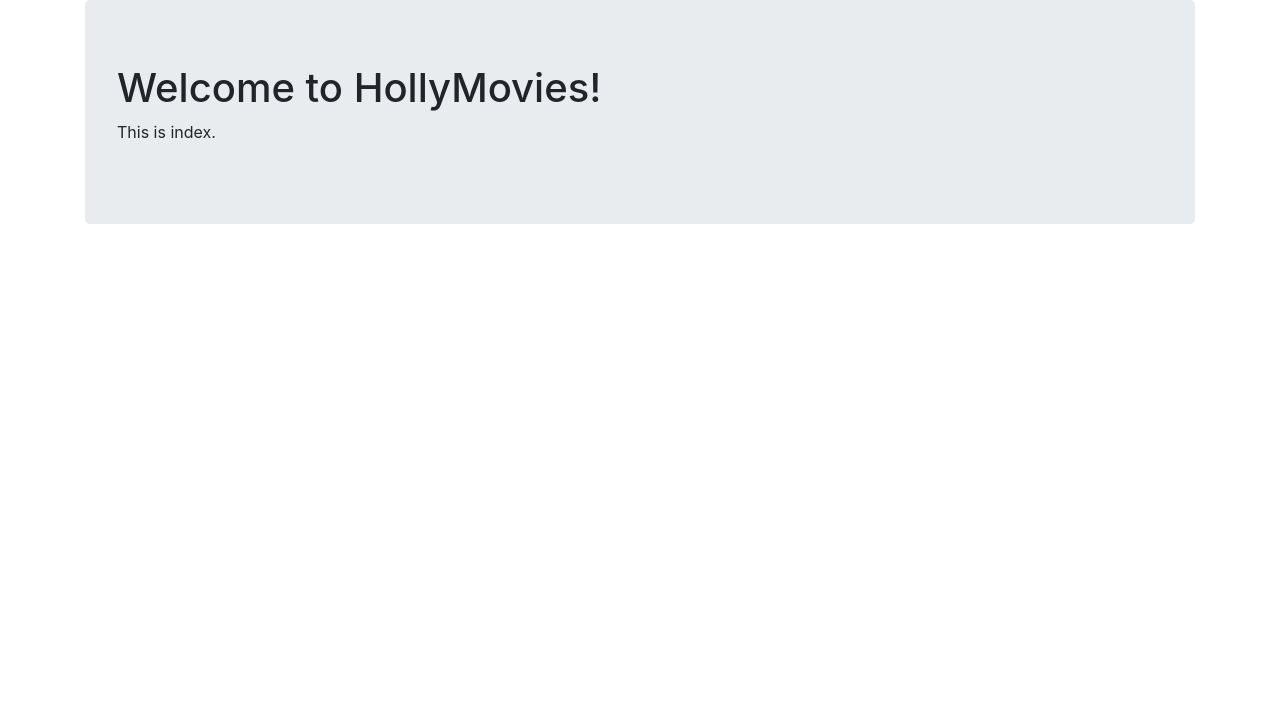
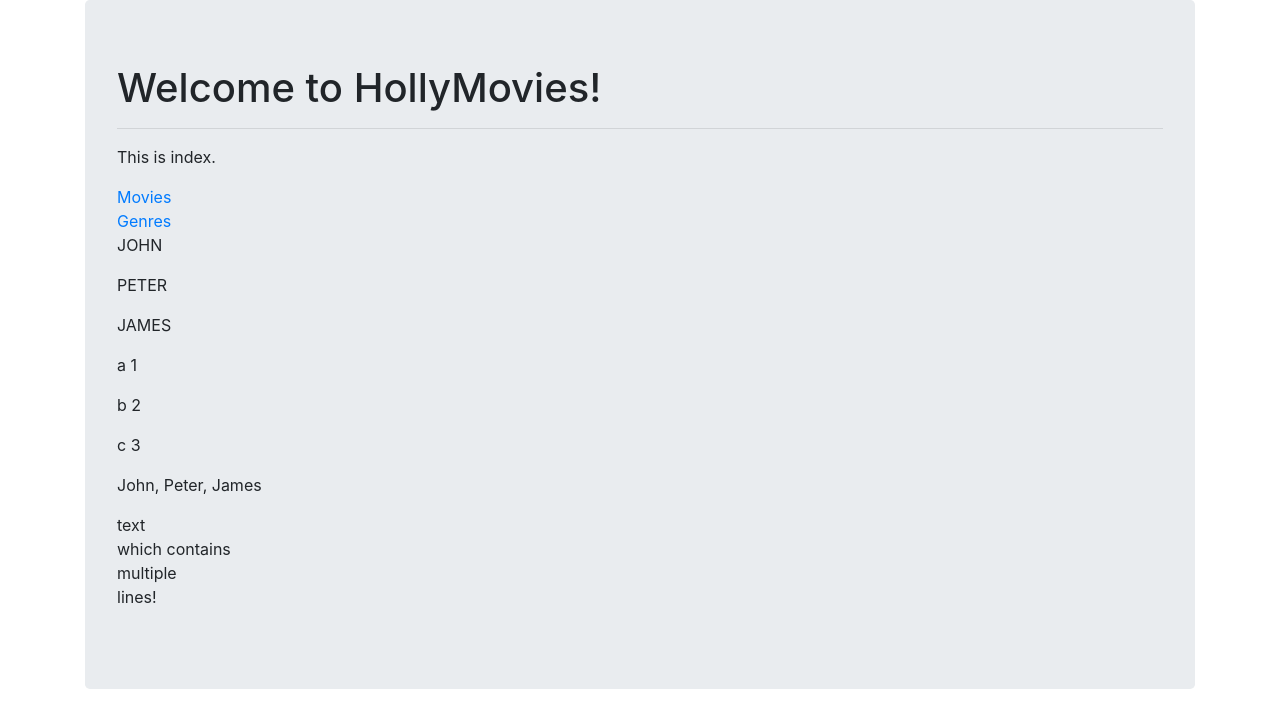
Before and after one commit to silox/sda-backend, a Django app: page / in a window 1280 px wide. Shown: the part 56-784 px from the top of the page. Run offline with Django 4.2, Linux system fonts and the light colour scheme; tables that the repository leaves empty hold one stand-in row (values such as "Sample post"); some libraries are stand-ins or nearby versions.

Commit message:
Add better index page

```diff
--- a/viewer/templates/index.html
+++ b/viewer/templates/index.html
@@ -2,5 +2,25 @@
 
 {% block content %}
   <h1>Welcome to HollyMovies!</h1>
+  <hr>
   <p>This is index.</p>
+  <div>
+    <a href="{% url 'movie_list' %}">Movies</a>
+  </div>
+  <div>
+    <a href="{% url 'genre_list' %}">Genres</a>
+  </div>
+
+  {{ my_html_code|safe }}
+
+  {% for name in names %}
+    <p>{{ name|upper }}</p>
+  {% endfor %}
+  {% for key, value in dict_data.items %}
+    <p>{{key}} {{value}}</p>
+  {% endfor %}
+
+  <p>{{ names|join:', ' }}</p>
+  <p>{{ br_test|linebreaksbr }}</p>
+
 {% endblock %}
--- a/viewer/templates/movie_detail.html
+++ b/viewer/templates/movie_detail.html
@@ -8,4 +8,6 @@
     <p>Genre: {{ object.genre.name }}</p>
     <p>Rating: {{ object.rating }}</p>
     <p>Description: {{ object.description }}</p>
+    <br>
+    <button><a href="{% url 'movie_update' object.pk %}">Edit movie</a></button>
 {% endblock %}
--- a/viewer/templates/movie_list.html
+++ b/viewer/templates/movie_list.html
@@ -16,6 +16,7 @@
   </table>
   <br>
   <p>Average movie rating: {{ average_rating }}</p>
+  <p>Number of movies: {{ object_list|length }}</p>
   <br>
   <button><a href="{% url 'movie_create' %}">Create movie</a></button>
 {% endblock %}
--- a/viewer/views.py
+++ b/viewer/views.py
@@ -19,9 +19,17 @@ def hello(request, s0):
 
 
 def index(request):
+    movie = Movie.objects.filter(pk=request.GET.get('pk')).first()
+    code = '' if movie is None else movie.description
     return render(
         request, template_name='index.html',
-        context={'movies_url': reverse('movie_list')}
+        context={
+            'list_data': [0, 1, 2, 3],
+            'dict_data': {'a': 1, 'b': 2, 'c': 3},
+            'names': ['John', 'Peter', 'James'],
+            'my_html_code': code,
+            'br_test': 'text\n which contains\n multiple\nlines!',
+        }
     )
 
 
```
